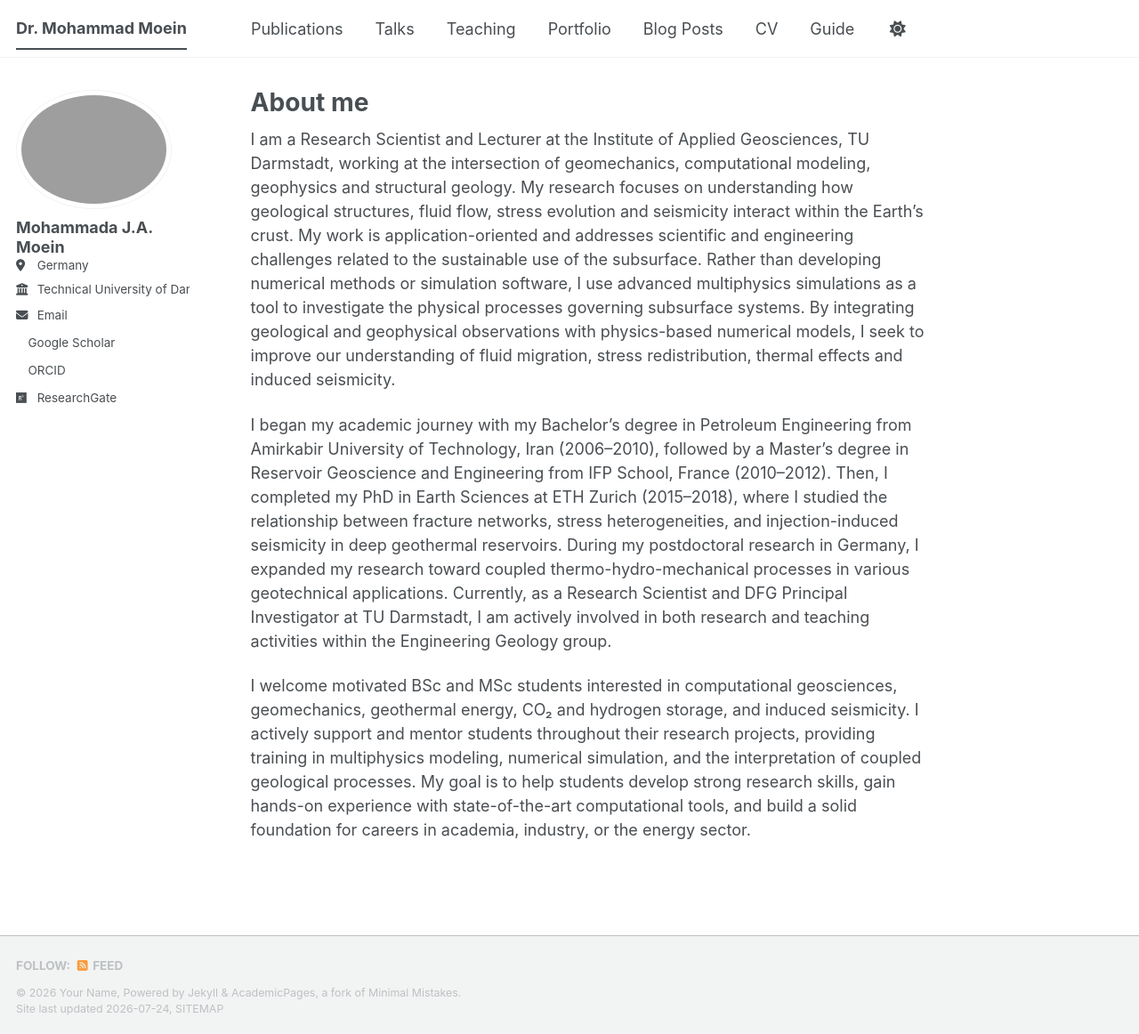
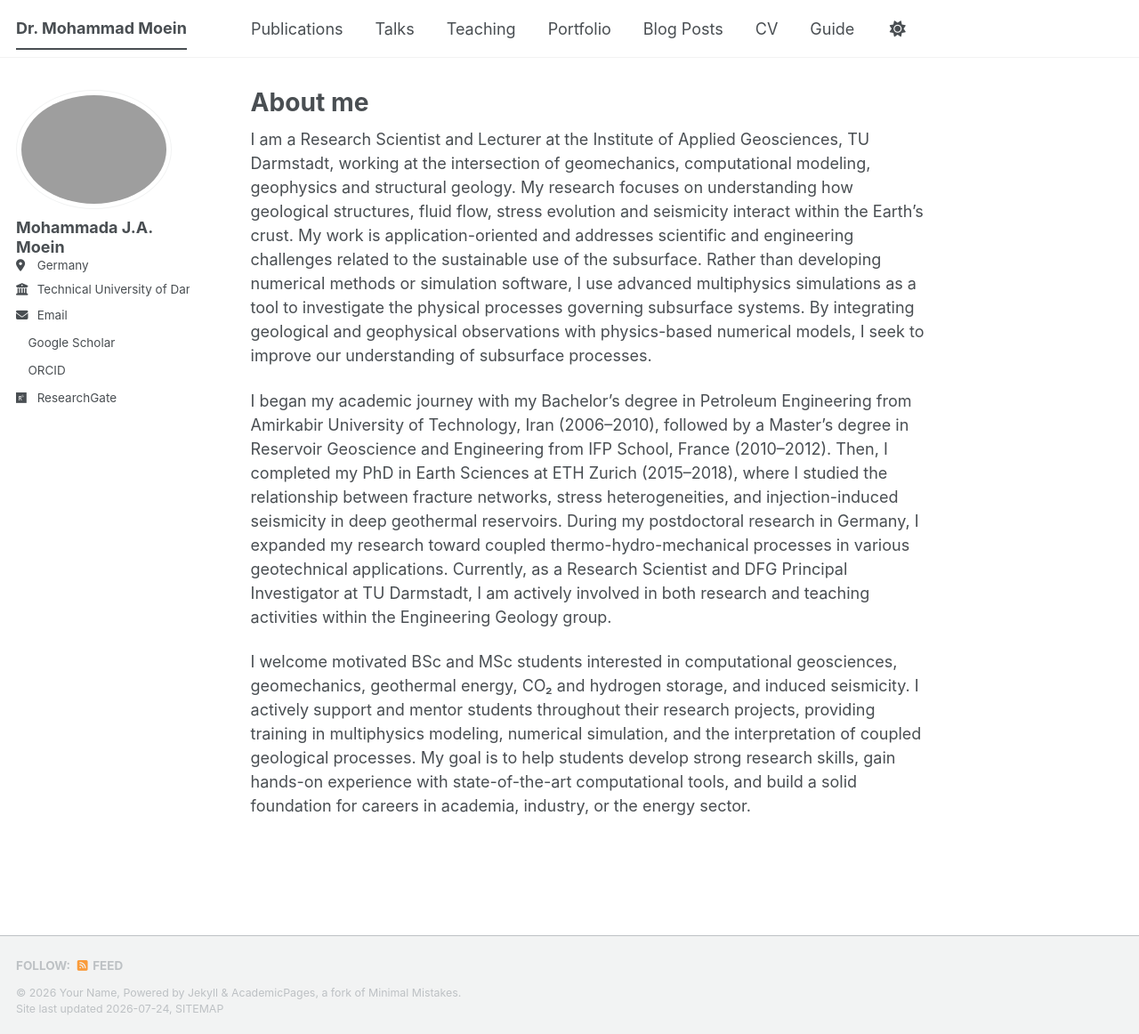
Before and after one commit to mjamoein/mjamoein.github.io, a Jekyll site: the page built from _pages/about.md, in a window 1280 px wide and 1162 px high. Shown: the whole window at 89% size. Built offline with Jekyll 4.4.1, drawn with Linux system fonts in a browser that asks for light colours; a style sheet for code colours, icons or effects is not loaded.

Commit message:
Update about.md

```diff
--- a/_pages/about.md
+++ b/_pages/about.md
@@ -7,7 +7,7 @@ redirect_from:
   - /about.html
 ---
 
-I am a Research Scientist and Lecturer at the Institute of Applied Geosciences, TU Darmstadt, working at the intersection of geomechanics, computational modeling, geophysics and structural geology. My research focuses on understanding how geological structures, fluid flow, stress evolution and seismicity interact within the Earth's crust. My work is application-oriented and addresses scientific and engineering challenges related to the sustainable use of the subsurface. Rather than developing numerical methods or simulation software, I use advanced multiphysics simulations as a tool to investigate the physical processes governing subsurface systems. By integrating geological and geophysical observations with physics-based numerical models, I seek to improve our understanding of fluid migration, stress redistribution, thermal effects and induced seismicity.
+I am a Research Scientist and Lecturer at the Institute of Applied Geosciences, TU Darmstadt, working at the intersection of geomechanics, computational modeling, geophysics and structural geology. My research focuses on understanding how geological structures, fluid flow, stress evolution and seismicity interact within the Earth's crust. My work is application-oriented and addresses scientific and engineering challenges related to the sustainable use of the subsurface. Rather than developing numerical methods or simulation software, I use advanced multiphysics simulations as a tool to investigate the physical processes governing subsurface systems. By integrating geological and geophysical observations with physics-based numerical models, I seek to improve our understanding of subsurface processes.
 
 I began my academic journey with my Bachelor’s degree in Petroleum Engineering from Amirkabir University of Technology, Iran (2006–2010), followed by a Master’s degree in Reservoir Geoscience and Engineering from IFP School, France (2010–2012). Then, I completed my PhD in Earth Sciences at ETH Zurich (2015–2018), where I studied the relationship between fracture networks, stress heterogeneities, and injection-induced seismicity in deep geothermal reservoirs. During my postdoctoral research in Germany, I expanded my research toward coupled thermo-hydro-mechanical processes in various geotechnical applications. Currently, as a Research Scientist and DFG Principal Investigator at TU Darmstadt, I am actively involved in both research and teaching activities within the Engineering Geology group.
 
```
